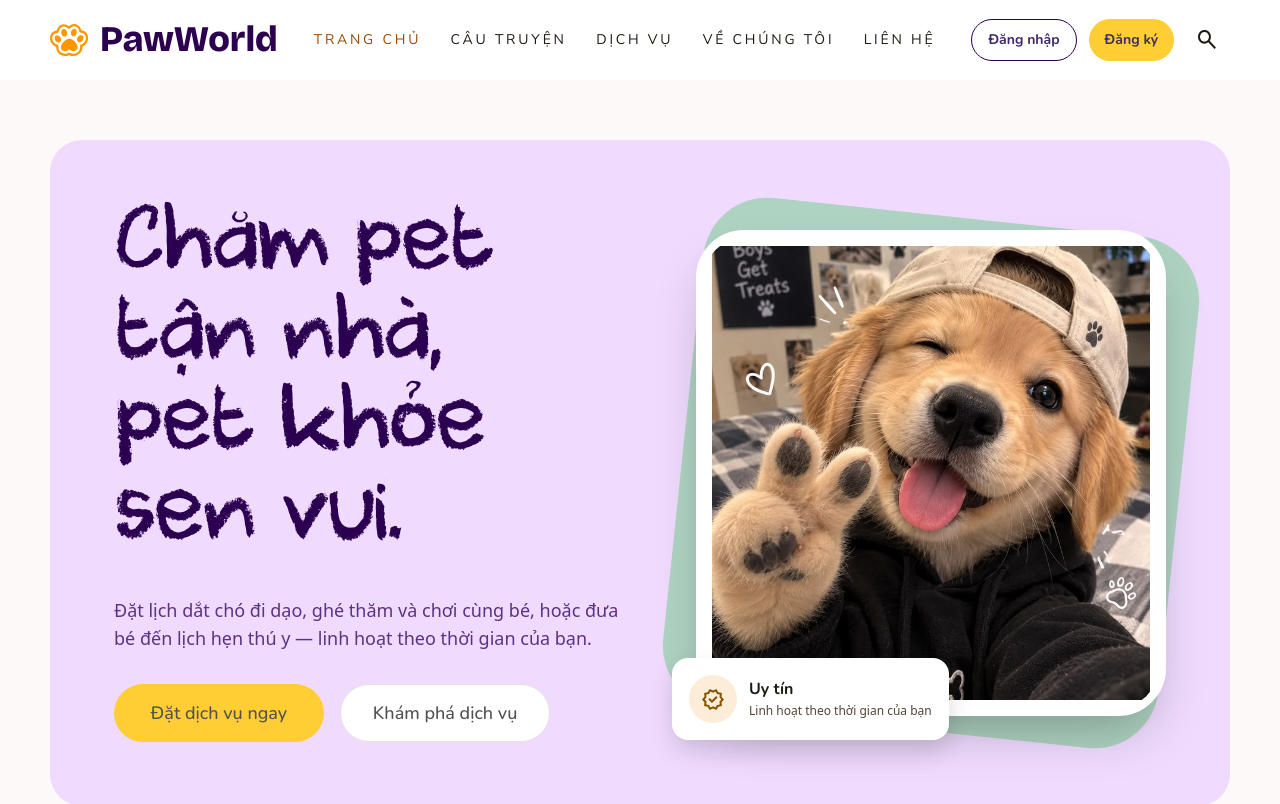
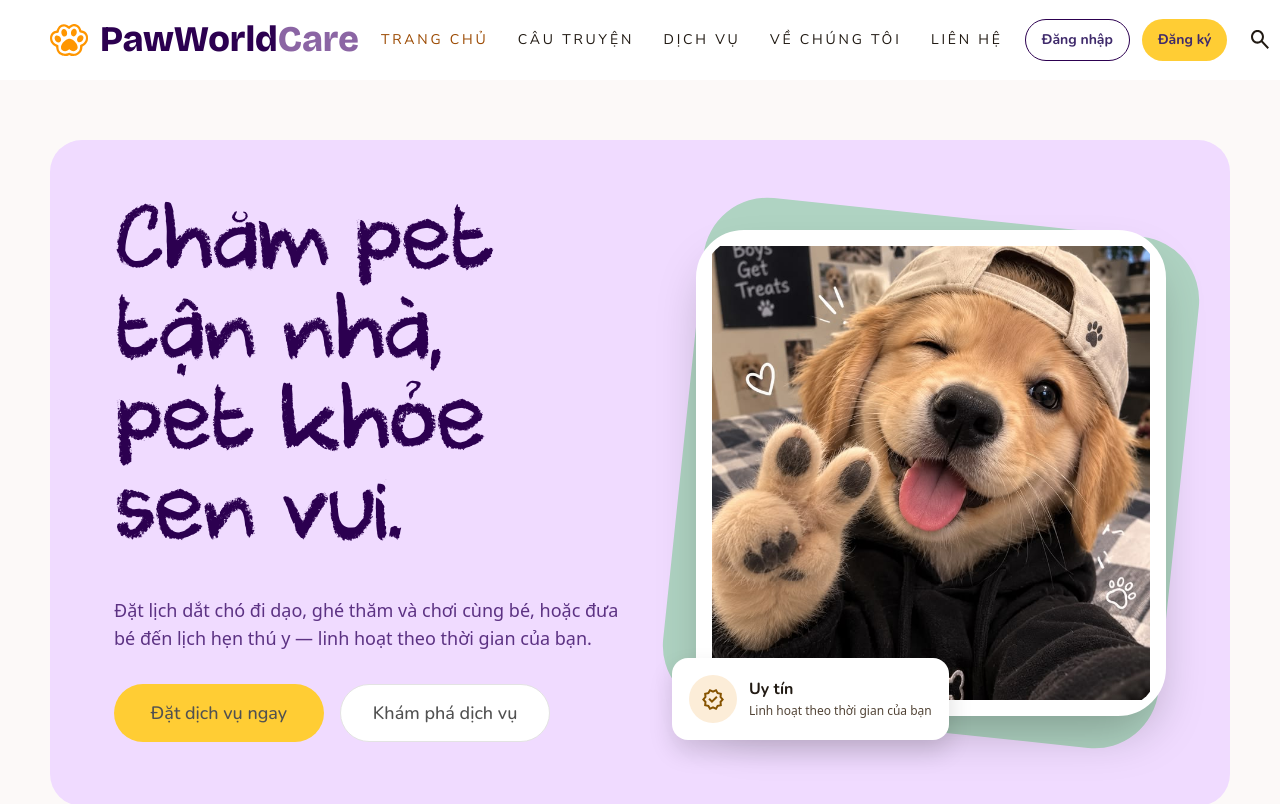
Before and after one commit to ngocthanhhx7/SEP490_G101_FALL2026, a React (Vite) app in the folder frontend/: page / in a window 1280 px wide. Shown: the top 804 px of the page. Built offline with nearby package versions, Linux system fonts and the light colour scheme; no server answers; a web font is replaced by a local one.

Commit message:
fix: restore existing PawWorldCare header and footer branding

```diff
--- a/frontend/src/components/public/PublicFooter.jsx
+++ b/frontend/src/components/public/PublicFooter.jsx
@@ -5,7 +5,7 @@ export function PublicFooter() {
   return <footer className="pwc-public-footer" id="contact">
     <div className="pwc-public-footer-inner">
       <div className="pwc-footer-identity">
-        <Link className="pwc-footer-wordmark" to="/" aria-label="PawWorld — Trang chủ">PawWorld</Link>
+        <Link className="pwc-footer-wordmark" to="/" aria-label="PawWorldCare — Trang chủ">PawWorld<span className="pwc-brand-care">Care</span></Link>
         <p>Mỗi lượt chăm sóc<br />Một vòng tay an tâm.</p>
         <div className="pwc-footer-socials" aria-label="Mạng xã hội">
           <img src={a + 'footer-IcBaselineFacebook.svg'} alt="Facebook" />
--- a/frontend/src/components/public/PublicHeader.jsx
+++ b/frontend/src/components/public/PublicHeader.jsx
@@ -32,7 +32,7 @@ export function PublicHeader() {
   return <header className="pwc-public-header">
     <div className="pwc-public-header-inner">
       <Link className="pwc-public-brand" to="/" onClick={closeMenu} aria-label="Paw World Care — Trang chủ">
-        <img src="/assets/figma-public/header-Vector.svg" alt="Paw World Care" /><span>PawWorld</span>
+        <img src="/assets/figma-public/header-Vector.svg" alt="Paw World Care" /><span>PawWorld<span className="pwc-brand-care">Care</span></span>
       </Link>
       <button
         className="pwc-menu-toggle"
--- a/frontend/src/styles/public-site.css
+++ b/frontend/src/styles/public-site.css
@@ -277,3 +277,6 @@
  .pwc-public-header .pwc-avatar-menu__panel,
  .pwc-public-header .pwc-avatar-menu__error { left: 16px; right: 16px; width: auto; }
 }
+.pwc-public-root .pwc-public-brand .pwc-brand-care, .pwc-public-root .pwc-footer-wordmark .pwc-brand-care { color: #8b65a4; font: inherit; }
+.pwc-public-brand > span, .pwc-footer-wordmark { white-space: nowrap; }
+@media (max-width: 400px) { .pwc-public-root .pwc-public-brand > span { font-size: 22px; } .pwc-public-root .pwc-public-brand { gap: 8px; } }
```
